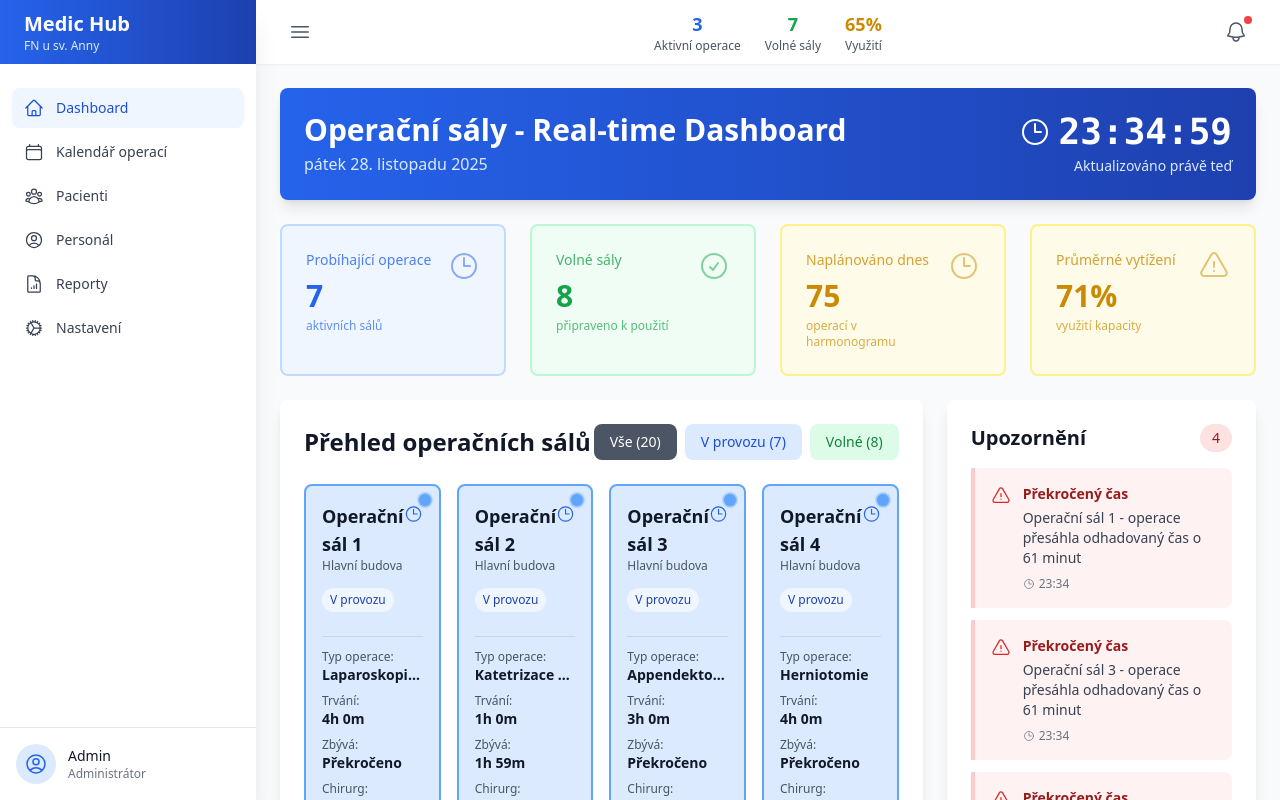
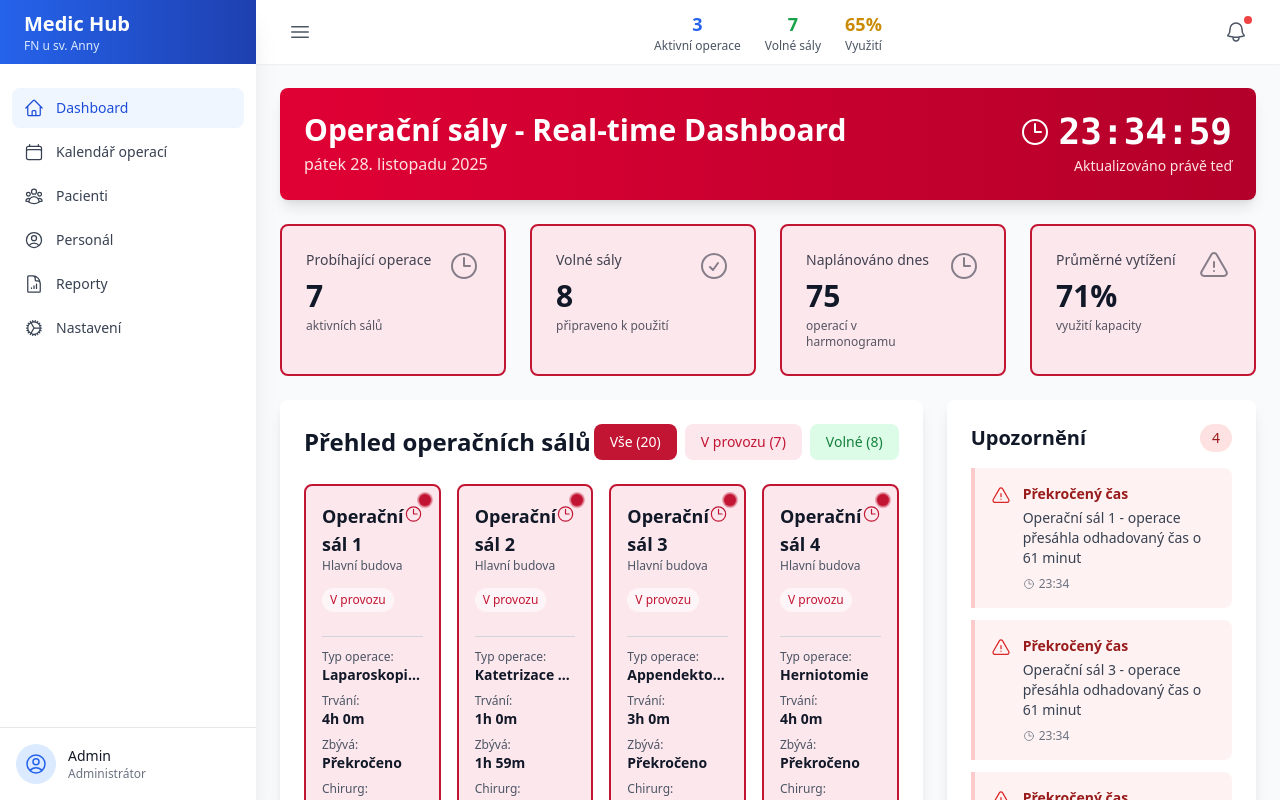
Before and after one commit to Plokar/HackJakBrno, a Next.js app in the folder frontend/: page / in a window 1280 px wide. Shown: the top 800 px of the page. Built offline with nearby package versions, Linux system fonts and the light colour scheme; no server answers.

Commit message:
ja sa na to vyjebem

```diff
--- a/frontend/components/dashboard/RealTimeDashboard.js
+++ b/frontend/components/dashboard/RealTimeDashboard.js
@@ -59,18 +59,18 @@ export default function RealTimeDashboard({ data, onRoomClick }) {
   return (
     <div className="space-y-6">
       {/* Header with Real-time Clock */}
-      <div className="bg-gradient-to-r from-blue-600 to-blue-800 rounded-lg shadow-lg p-6 text-white">
+      <div className="bg-gradient-to-r from-[#E00034] to-[#b3002a] rounded-lg shadow-lg p-6 text-white">
         <div className="flex justify-between items-center">
           <div>
             <h1 className="text-3xl font-bold">Operační sály - Real-time Dashboard</h1>
-            <p className="text-blue-100 mt-1">{formatDate(currentTime)}</p>
+            <p className="text-red-100 mt-1">{formatDate(currentTime)}</p>
           </div>
           <div className="text-right">
             <div className="flex items-center justify-end space-x-2">
               <ClockIcon className="h-8 w-8" />
               <span className="text-4xl font-mono font-bold">{formatTime(currentTime)}</span>
             </div>
-            <p className="text-blue-100 text-sm mt-1">Aktualizováno právě teď</p>
+            <p className="text-red-100 text-sm mt-1">Aktualizováno právě teď</p>
           </div>
         </div>
       </div>
@@ -131,21 +131,21 @@ export default function RealTimeDashboard({ data, onRoomClick }) {
 
 function MetricCard({ title, value, icon, color, subtitle }) {
   const colorClasses = {
-    blue: 'bg-blue-50 text-blue-600 border-blue-200',
-    green: 'bg-green-50 text-green-600 border-green-200',
-    yellow: 'bg-yellow-50 text-yellow-600 border-yellow-200',
-    red: 'bg-red-50 text-red-600 border-red-200',
+    blue: 'bg-[#fce7ed] border-[#C21533]',
+    green: 'bg-[#fce7ed] border-[#C21533]',
+    yellow: 'bg-[#fce7ed] border-[#C21533]',
+    red: 'bg-[#fce7ed] border-[#C21533]',
   };
 
   return (
     <div className={`${colorClasses[color]} border-2 rounded-lg p-6 transition-all hover:shadow-lg`}>
       <div className="flex justify-between items-start">
         <div className="flex-1">
-          <p className="text-sm font-medium opacity-80">{title}</p>
-          <p className="text-3xl font-bold mt-2">{value}</p>
-          <p className="text-xs opacity-70 mt-1">{subtitle}</p>
+          <p className="text-sm font-medium text-gray-900 opacity-80">{title}</p>
+          <p className="text-3xl font-bold text-gray-900 mt-2">{value}</p>
+          <p className="text-xs text-gray-900 opacity-70 mt-1">{subtitle}</p>
         </div>
-        <div className="opacity-50">
+        <div className="opacity-50 text-gray-900">
           {icon}
         </div>
       </div>
--- a/frontend/components/dashboard/RoomStatusGrid.js
+++ b/frontend/components/dashboard/RoomStatusGrid.js
@@ -24,11 +24,11 @@ export default function RoomStatusGrid({ rooms = [], onRoomClick }) {
     active: {
       label: 'V provozu',
       icon: ClockIcon,
-      bgColor: 'bg-blue-100',
-      borderColor: 'border-blue-400',
-      textColor: 'text-blue-800',
-      iconColor: 'text-blue-600',
-      pulseColor: 'bg-blue-400'
+      bgColor: 'bg-[#fce7ed]',
+      borderColor: 'border-[#C21533]',
+      textColor: 'text-[#C21533]',
+      iconColor: 'text-[#C21533]',
+      pulseColor: 'bg-[#C21533]'
     },
     maintenance: {
       label: 'Údržba',
@@ -255,9 +255,9 @@ export default function RoomStatusGrid({ rooms = [], onRoomClick }) {
 
 function FilterButton({ label, count, active, onClick, color = 'gray' }) {
   const colors = {
-    gray: active ? 'bg-gray-600 text-white' : 'bg-gray-100 text-gray-700 hover:bg-gray-200',
-    blue: active ? 'bg-blue-600 text-white' : 'bg-blue-100 text-blue-700 hover:bg-blue-200',
-    green: active ? 'bg-green-600 text-white' : 'bg-green-100 text-green-700 hover:bg-green-200',
+    gray: active ? 'bg-[#C21533] text-white' : 'bg-gray-100 text-gray-700 hover:bg-gray-200',
+    blue: active ? 'bg-[#C21533] text-white' : 'bg-[#fce7ed] text-[#C21533] hover:bg-[#f9cfe0]',
+    green: active ? 'bg-[#C21533] text-white' : 'bg-green-100 text-green-700 hover:bg-green-200',
   };
 
   return (
--- a/frontend/tailwind.config.js
+++ b/frontend/tailwind.config.js
@@ -5,16 +5,21 @@ module.exports = {
     extend: {
       colors: {
         primary: {
-          50: '#eff6ff',
-          100: '#dbeafe',
-          200: '#bfdbfe',
-          300: '#93c5fd',
-          400: '#60a5fa',
-          500: '#3b82f6',
-          600: '#2563eb',
-          700: '#1d4ed8',
-          800: '#1e40af',
-          900: '#1e3a8a',
+          50: '#fce7ed',
+          100: '#f9cfe0',
+          200: '#f39fc1',
+          300: '#ed6fa2',
+          400: '#e73f83',
+          500: '#E00034',
+          600: '#b3002a',
+          700: '#860020',
+          800: '#5a0015',
+          900: '#2d000b',
+        },
+        dashboard: {
+          DEFAULT: '#E00034',
+          light: '#fce7ed',
+          dark: '#b3002a',
         },
         medical: {
           red: '#dc2626',
```
